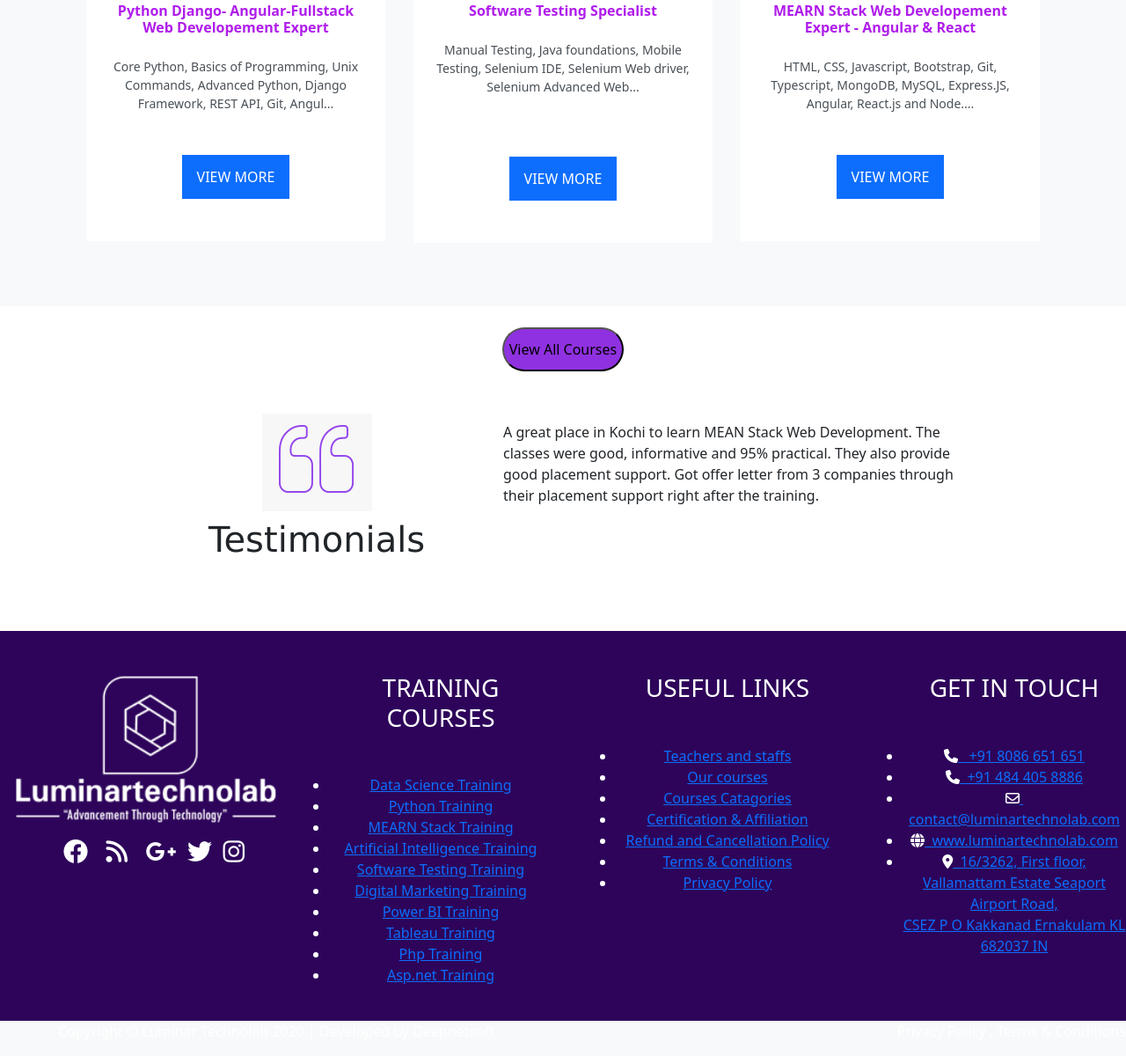
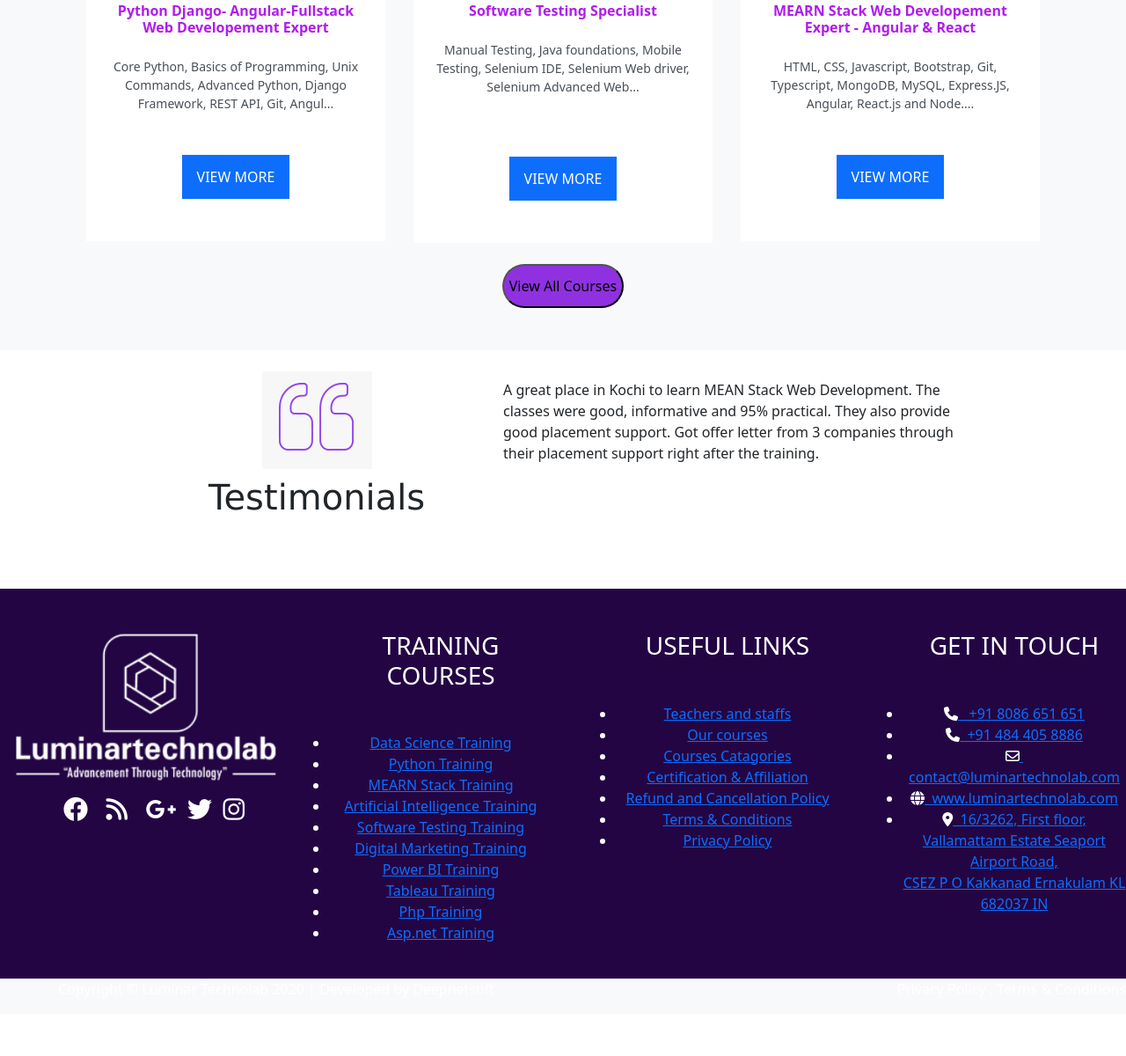
Before and after one commit to sonums5373/luminarwebpage, a plain HTML site: page index.html in a window 1280 px wide. Shown: the part 2077-3277 px from the top of the page at 88% size. After the commit the page ends 3229 px from the top, so only its background shows below. Drawn offline with nearby package versions, Linux system fonts and the light colour scheme; a web font is replaced by a local one.

Commit message:
add2 clr

```diff
--- a/index.html
+++ b/index.html
@@ -364,11 +364,12 @@
           </div>
         </div>
       </div>
+      <div>
+        <button style="background-color: rgb(143, 49, 224); border-radius: 30px;">View All Courses</button>
+      </div>
+
     </div> <br>
 
-    <div>
-      <button style="background-color: rgb(143, 49, 224); border-radius: 30px;">View All Courses</button>
-    </div><br><br>
 
 
 
@@ -427,7 +428,7 @@
 
       </div>
     </div> <br><br><br>
-    <div class="footer1 text-white bb" style="background-color: rgb(45, 4, 90);">
+    <div class="footer1 text-white bb" style="background-color: rgb(35, 5, 68);">
       <div class="row">
         <div class="col-lg-3 col-md-4  col-sm-6">
           <img src="./footer.png" class="w-100 mt-5 ms-3 cc" alt="">
```
